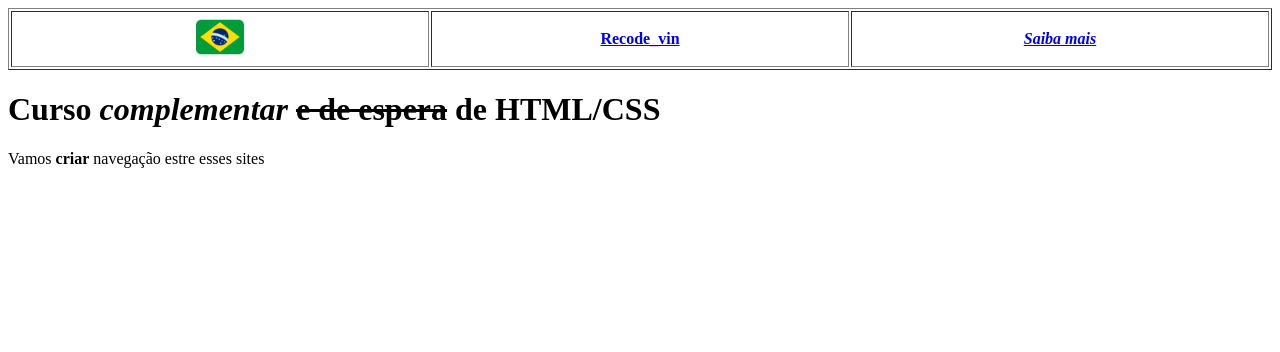
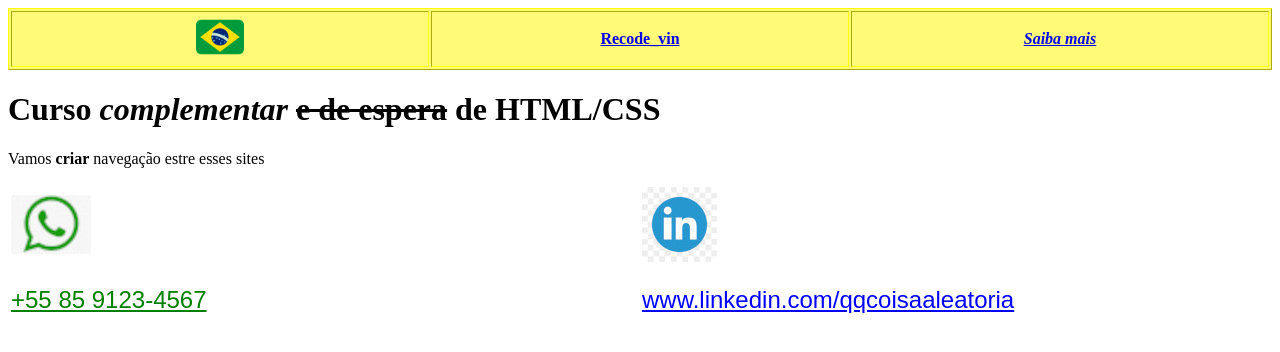
Before and after one commit to ViniciusRCortez/Dev_Web, a plain HTML site: page HTML_CSS(view)/recode.html in a window 1280 px wide. Drawn offline with Linux system fonts and the light colour scheme.

Commit message:
add coisas table

```diff
--- a/HTML_CSS(view)/recode.html
+++ b/HTML_CSS(view)/recode.html
@@ -8,7 +8,7 @@
 
 <body>
 <!--Inicio_menu -->
-<table width="100%" border="1">
+<table width="100%" border="1" style="background-color:rgb(255,250,120); border-color:yellow" >
        <tr>
            <th width="33%" align="center" valign="center"> <a href="index.html" title="Pagina inicial">
                <img src="imagens/favicon.ico" alt="Inicio">
@@ -20,8 +20,23 @@
 <!--Fim_menu -->
 <h1>Curso <i>complementar</i> <del>e de espera</del> de HTML/CSS</h1>
 <p>Vamos <strong>criar</strong> navegação estre esses sites</p>
-
-
-
+<table width="100%" border="0px">
+    <tr>
+        <td width="50%">
+            <img src="imagens/wpp80x47.jpg" alt="Whatsapp">
+        </td>
+        <td width="50%">
+            <img src="imagens/linkedin75x75.jpg" alt="Linkedin">
+        </td>
+    </tr>
+     <tr>
+        <td width="50%">
+            <p><font face="Arial" size="5" color="green" ><ins>+55 85 9123-4567</ins></font></p>
+        </td>
+        <td width="50%">
+            <p> <font face="Arial" size="5" color="blue"><ins>www.linkedin.com/qqcoisaaleatoria</ins></font> </p>
+        </td>
+    </tr>
+</table>
 </body>
 </html>
```
Also changed, not shown: HTML_CSS(view)/index.html (+2 -1 lines), HTML_CSS(view)/new.html (+1 -2 lines), HTML_CSS(view)/imagens/linkedin.jpg (added), HTML_CSS(view)/imagens/linkedin75x75.jpg (added), HTML_CSS(view)/imagens/wpp.jpg (added), HTML_CSS(view)/imagens/wpp80x47.jpg (added).
